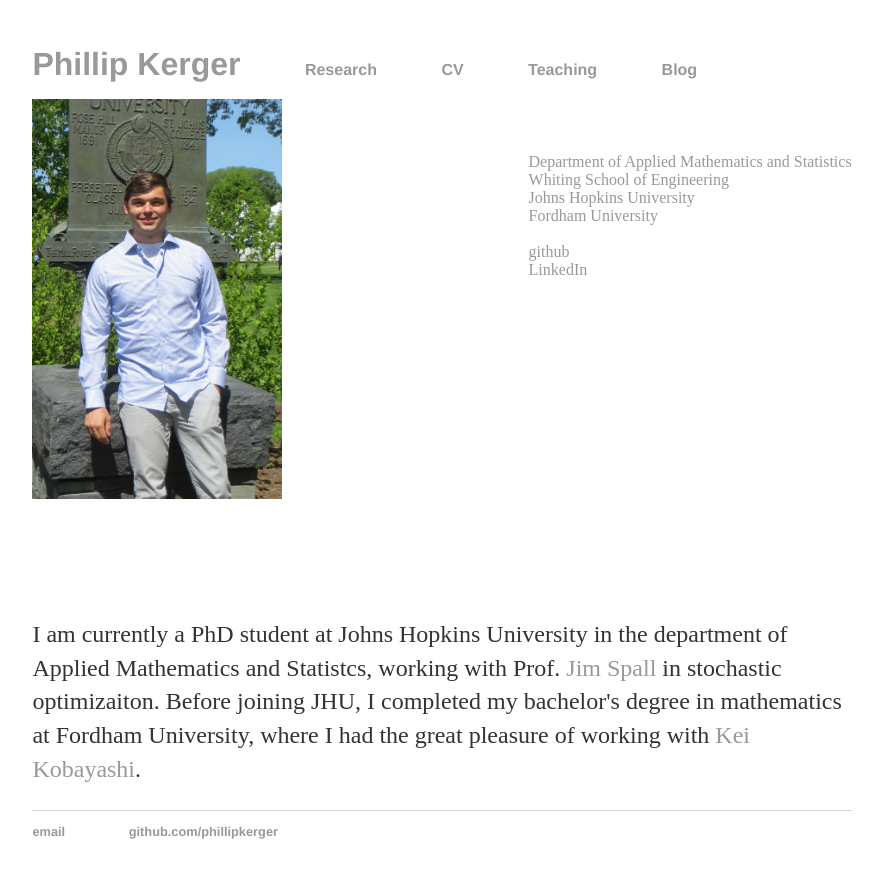
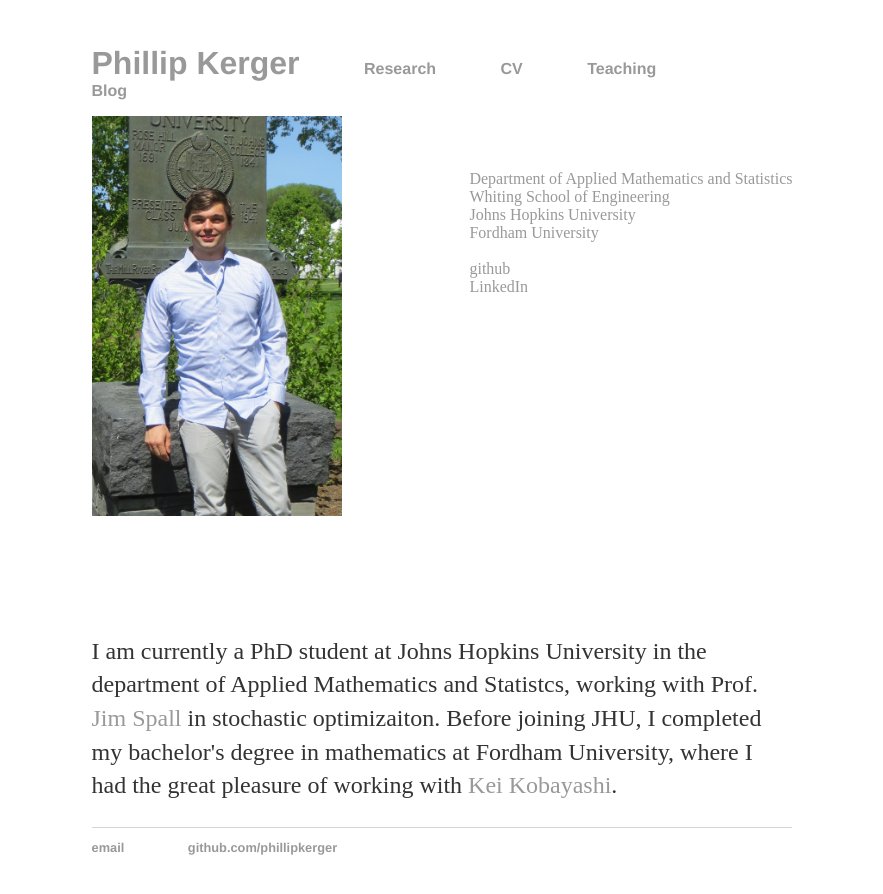
Before and after one commit to PhillipKerger/phillipkerger.github.io, a Jekyll site: the page built from index.html, in a window 1280 px wide. Shown: the top 894 px of the page, without its empty margins (198-1081 px from the left). Built offline with Jekyll 4.4.1, drawn with Linux system fonts in a browser that asks for light colours.

Commit message:
Update main.css

```diff
--- a/css/main.css
+++ b/css/main.css
@@ -1,6 +1,6 @@
 body, html {
-    margin-left:10%;
-    margin-right:10%;
+    margin-left:13%;
+    margin-right:13%;
     margin-bottom:2%;
     margin-top:2%;
 }
```
